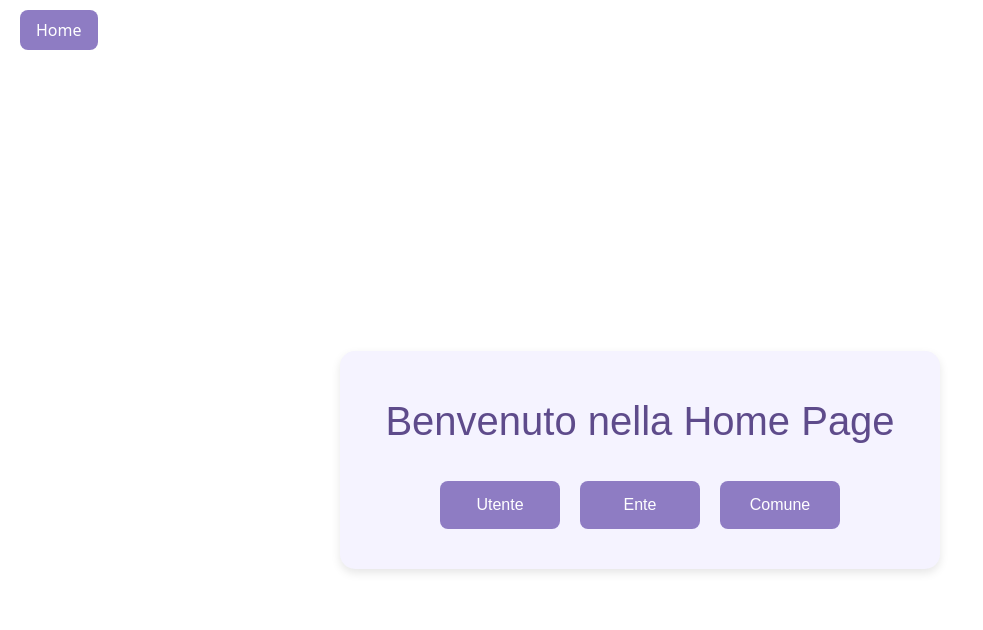
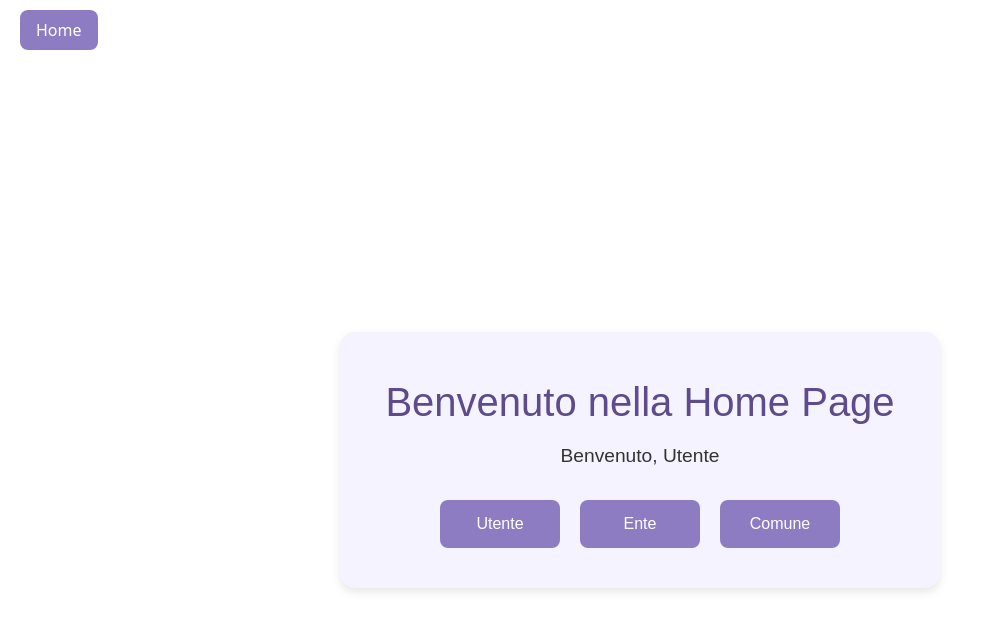
Before and after one commit to NicolaLovo/tellMe, a Vue app in the folder client/: page / in a window 1280 px wide. Shown: the top 630 px of the page, without its empty margins (0-983 px from the left). Built offline with nearby package versions, Linux system fonts and the light colour scheme; the HTML template or start-up script is replaced by a standard one.

Commit message:
Updated UI

```diff
--- a/client/src/views/HomePage.vue
+++ b/client/src/views/HomePage.vue
@@ -2,7 +2,7 @@
   <div class="home-container">
     <div class="content">
       <h1 class="title">Benvenuto nella Home Page</h1>
-      <p class="subtitle"></p>
+      <p class="subtitle">Benvenuto, {{ userEmail }}</p>
 
       <div class="button-group">
         <router-link :to="APP_ROUTES.citizen.home" class="btn">Utente</router-link>
@@ -15,6 +15,11 @@
 
 <script setup lang="ts">
 import { APP_ROUTES } from '@/constants/APP_ROUTES'
+import { useUserStore } from '@/stores/user'
+import { computed } from 'vue'
+
+const userStore = useUserStore()
+const userEmail = computed(() => userStore.user?.email || 'Utente')
 </script>
 
 <style scoped>
```
